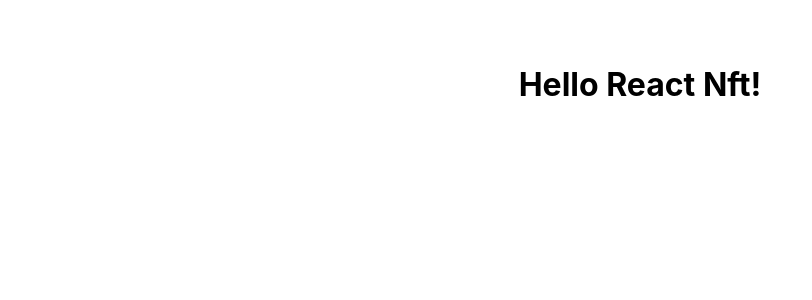
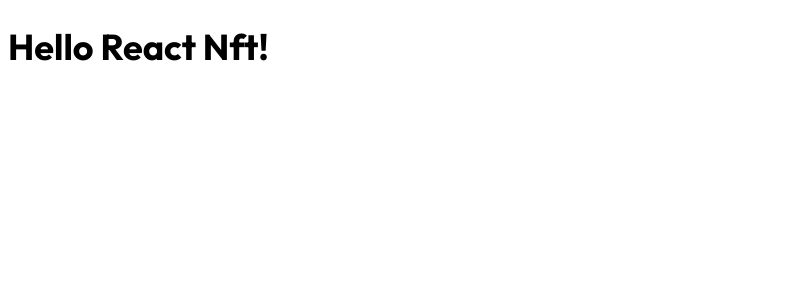
Before and after one commit to Marcofa87/NFT-product-preview, a React (Vite) app: page / in a window 1280 px wide. Shown: the top 300 px of the page, without its empty margins (0-812 px from the left). Built offline with nearby package versions, Linux system fonts and the light colour scheme.

Commit message:
styled root

```diff
--- a/src/App.css
+++ b/src/App.css
@@ -3,6 +3,8 @@
 #root {
   max-width: 1280px;
   margin: 0 auto;
-  padding: 2rem;
-  text-align: center;
+  box-sizing: border-box;
+  background-color: var(--main-background);
+  font-family: var(--font-family-outfit);
+  font-size: var(--font-size);
 }
--- a/src/index.css
+++ b/src/index.css
@@ -1,9 +1,6 @@
 @import url("https://fonts.googleapis.com/css2?family=Outfit:wght@100..900&display=swap");
 
 :root {
-  font-family: Inter, system-ui, Avenir, Helvetica, Arial, sans-serif;
-  line-height: 1.5;
-  font-weight: 400;
   --main-backgorund: hsl(217, 54%, 11%);
   --card-backgorund: hsl(216, 50%, 16%);
   --neutral-line: hsl(215, 32%, 27%);
```
